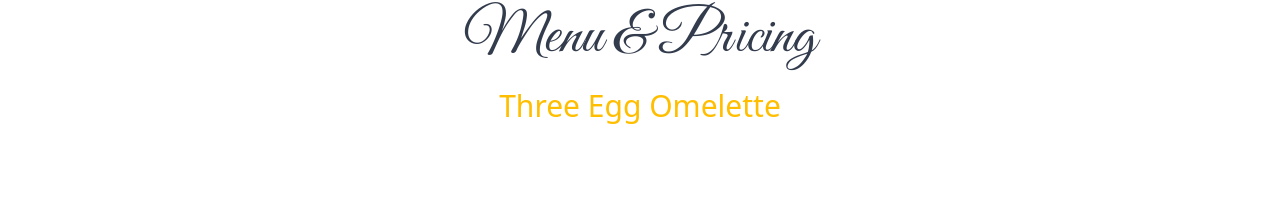
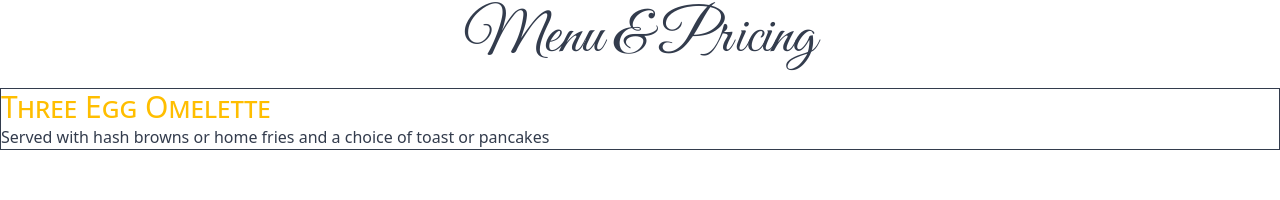
Before and after one commit to LabyrinthWarden/Lucios, a SvelteKit app: page /en/menu in a window 1280 px wide. Shown: the part 192-392 px from the top of the page. Built offline with nearby package versions, Linux system fonts and the light colour scheme; grey boxes are pictures that could not be loaded.

Commit message:
updates for menu

```diff
--- a/src/app.css
+++ b/src/app.css
@@ -36,3 +36,7 @@
 .toggleLanguage:checked ~ .english{
   display: none;
 }
+
+.small-caps {
+  font-variant: small-caps;
+}
--- a/src/routes/en/menu/+page.svelte
+++ b/src/routes/en/menu/+page.svelte
@@ -1,7 +1,6 @@
 <script>
   /** @type {import('./$types').PageData} */
   export let data
-  console.log(data)
 </script>
 
 <div class="grid grid-cols-1 place-items-center mt-10 mb-5 w-full">
@@ -10,20 +9,35 @@
 
 <div class="carousel w-full">
   <div id="page1" class="carousel-item relative w-full">
-    <div class="grid grid-cols-2 w-full">
-      <h3 class="col-span-full mx-auto text-3xl text-warning">Three Egg Omelette</h3>
-    </div>
+    <div class='w-full'>
+      <div class="grid grid-cols-1 w-full border">
+        <h3
+          class="w-full mx-auto text-3xl text-warning text-semibold small-caps"
+        >
+          Three Egg Omelette
+        </h3>
+        <p class="w-full mx-auto">
+          Served with hash browns or home fries and a choice of toast or
+          pancakes
+        </p>
+      </div>
 
-    <div class="absolute left-5 right-5 top-1/2 flex -translate-y-1/2 transform justify-between">
-      <a href="#page4" class="btn btn-circle">❮</a>
-      <a href="#page2" class="btn btn-circle">❯</a>
+      <div
+        class="absolute left-5 right-5 top-1/2 flex -translate-y-1/2 transform justify-between"
+      >
+        <a href="#page4" class="btn btn-circle">❮</a>
+        <a href="#page2" class="btn btn-circle">❯</a>
+      </div>
     </div>
   </div>
   <div id="page2" class="carousel-item relative w-full">
     <img
       src="https://img.daisyui.com/images/stock/photo-1609621838510-5ad474b7d25d.webp"
-      class="w-full" />
-    <div class="absolute left-5 right-5 top-1/2 flex -translate-y-1/2 transform justify-between">
+      class="w-full"
+    />
+    <div
+      class="absolute left-5 right-5 top-1/2 flex -translate-y-1/2 transform justify-between"
+    >
       <a href="#page1" class="btn btn-circle">❮</a>
       <a href="#page3" class="btn btn-circle">❯</a>
     </div>
@@ -31,8 +45,11 @@
   <div id="page3" class="carousel-item relative w-full">
     <img
       src="https://img.daisyui.com/images/stock/photo-1414694762283-acccc27bca85.webp"
-      class="w-full" />
-    <div class="absolute left-5 right-5 top-1/2 flex -translate-y-1/2 transform justify-between">
+      class="w-full"
+    />
+    <div
+      class="absolute left-5 right-5 top-1/2 flex -translate-y-1/2 transform justify-between"
+    >
       <a href="#page2" class="btn btn-circle">❮</a>
       <a href="#page4" class="btn btn-circle">❯</a>
     </div>
@@ -40,8 +57,11 @@
   <div id="page4" class="carousel-item relative w-full">
     <img
       src="https://img.daisyui.com/images/stock/photo-1665553365602-b2fb8e5d1707.webp"
-      class="w-full" />
-    <div class="absolute left-5 right-5 top-1/2 flex -translate-y-1/2 transform justify-between">
+      class="w-full"
+    />
+    <div
+      class="absolute left-5 right-5 top-1/2 flex -translate-y-1/2 transform justify-between"
+    >
       <a href="#page3" class="btn btn-circle">❮</a>
       <a href="#page1" class="btn btn-circle">❯</a>
     </div>
```
